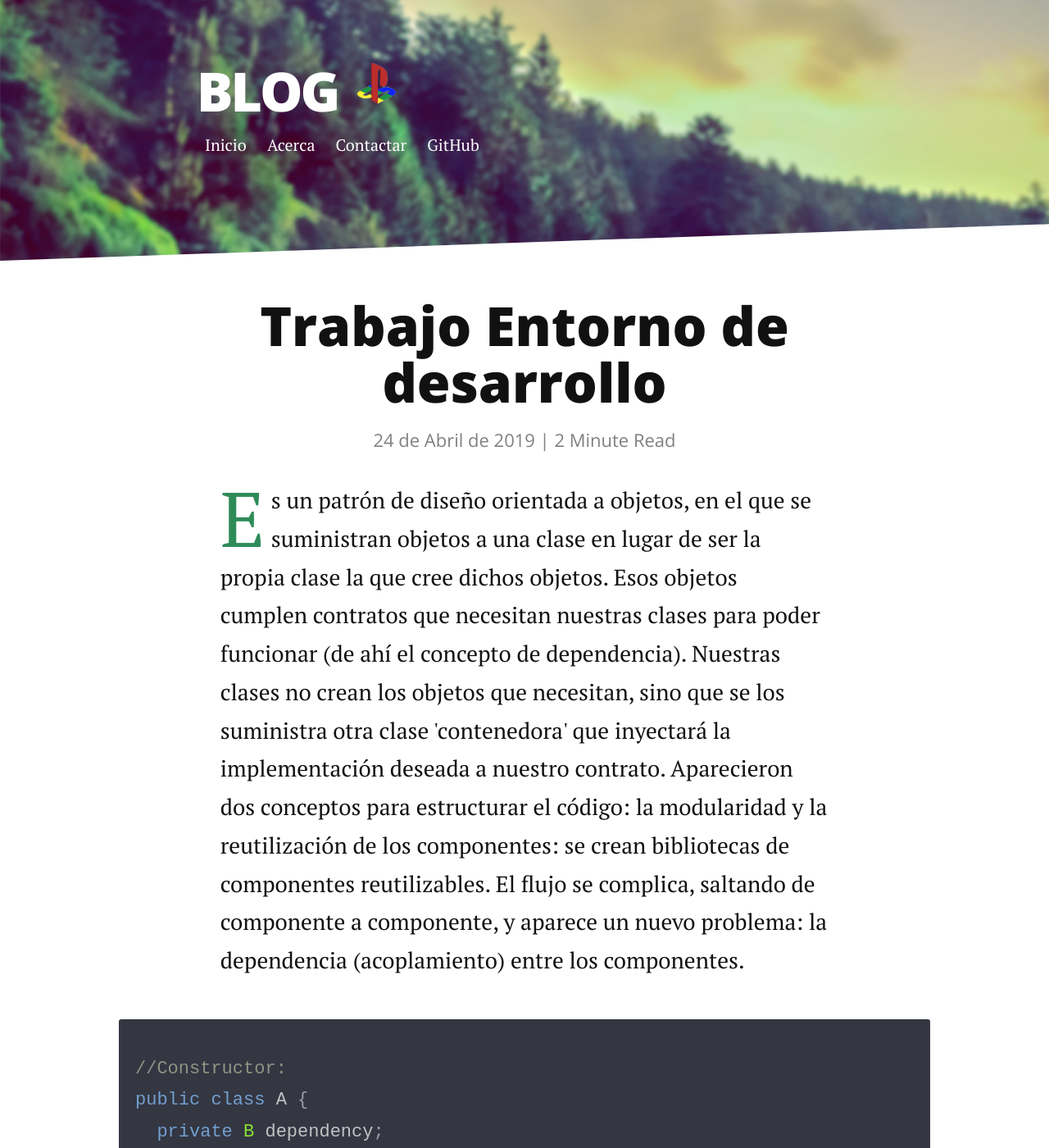
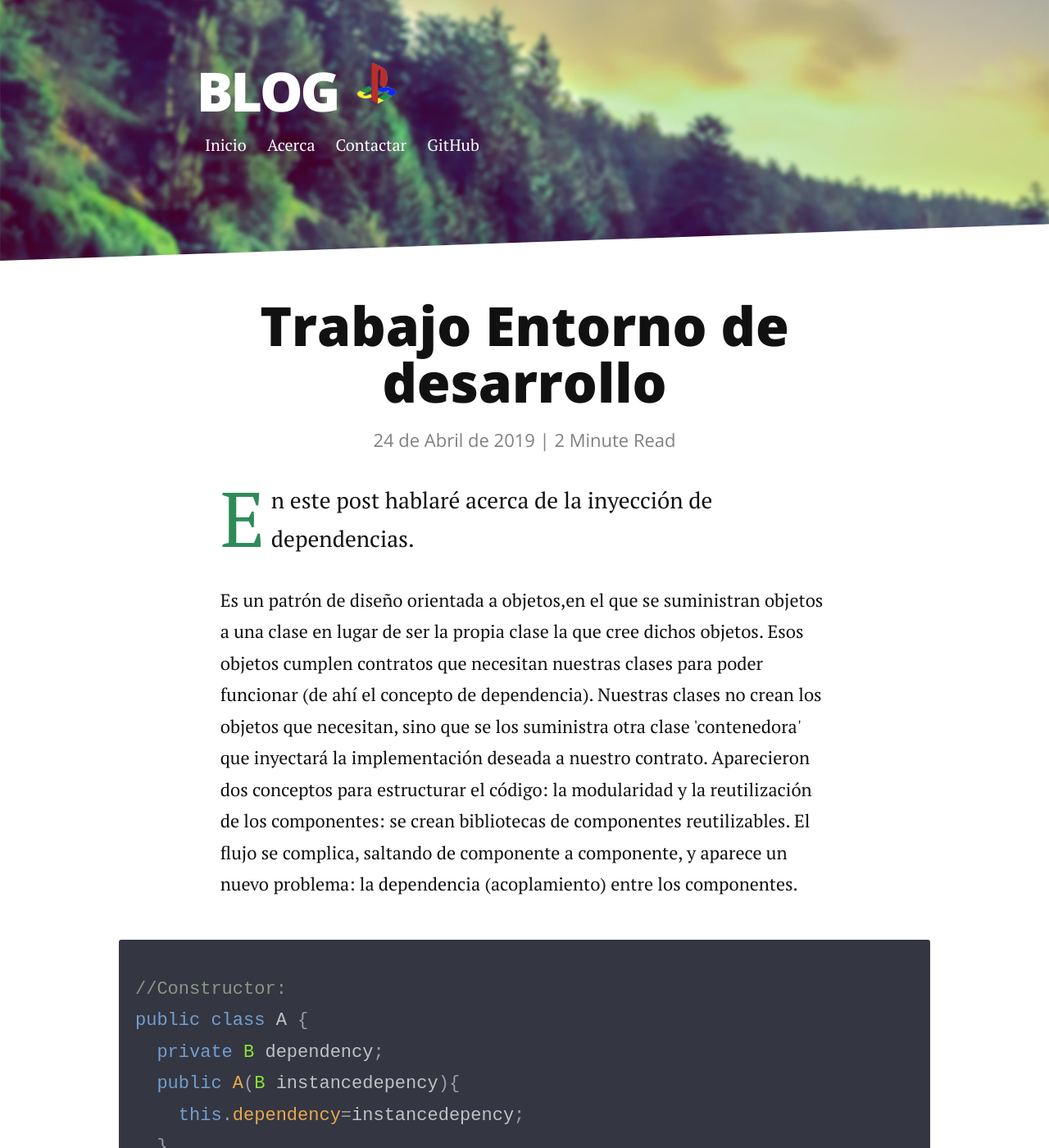
Before and after one commit to tryn0/tryn0.github.io, a Jekyll site: the page built from _posts/08-04-19-trabajo-ed.markdown, in a window 1280 px wide and 1400 px high. Shown: the whole window at 82% size. Built offline with Jekyll 4.4.1, drawn with Linux system fonts in a browser that asks for light colours; nearby versions of some CDN libraries; Markdown is read by kramdown in place of the engine named in the settings.

Commit message:
Update 08-04-19-trabajo-ed.markdown

```diff
--- a/_posts/08-04-19-trabajo-ed.markdown
+++ b/_posts/08-04-19-trabajo-ed.markdown
@@ -4,8 +4,9 @@ title:  "Trabajo Entorno de desarrollo"
 date:   24-04-2019
 ---
 
-<p class="intro"><span class="dropcap">E</span>s un patrón de diseño orientada a objetos,
-en el que se suministran objetos a una clase en lugar de ser la propia clase la que cree dichos objetos.
+<p class="intro"><span class="dropcap">E</span>n este post hablaré acerca de la inyección de dependencias.</p>
+<p>Es un patrón de diseño orientada a objetos,en el que se suministran objetos a una clase
+ en lugar de ser la propia clase la que cree dichos objetos.
 Esos objetos cumplen contratos que necesitan nuestras clases para poder funcionar (de ahí el concepto de dependencia).
 Nuestras clases no crean los objetos que necesitan, sino que se los suministra otra clase 'contenedora' que inyectará la
 implementación deseada a nuestro contrato.
```
